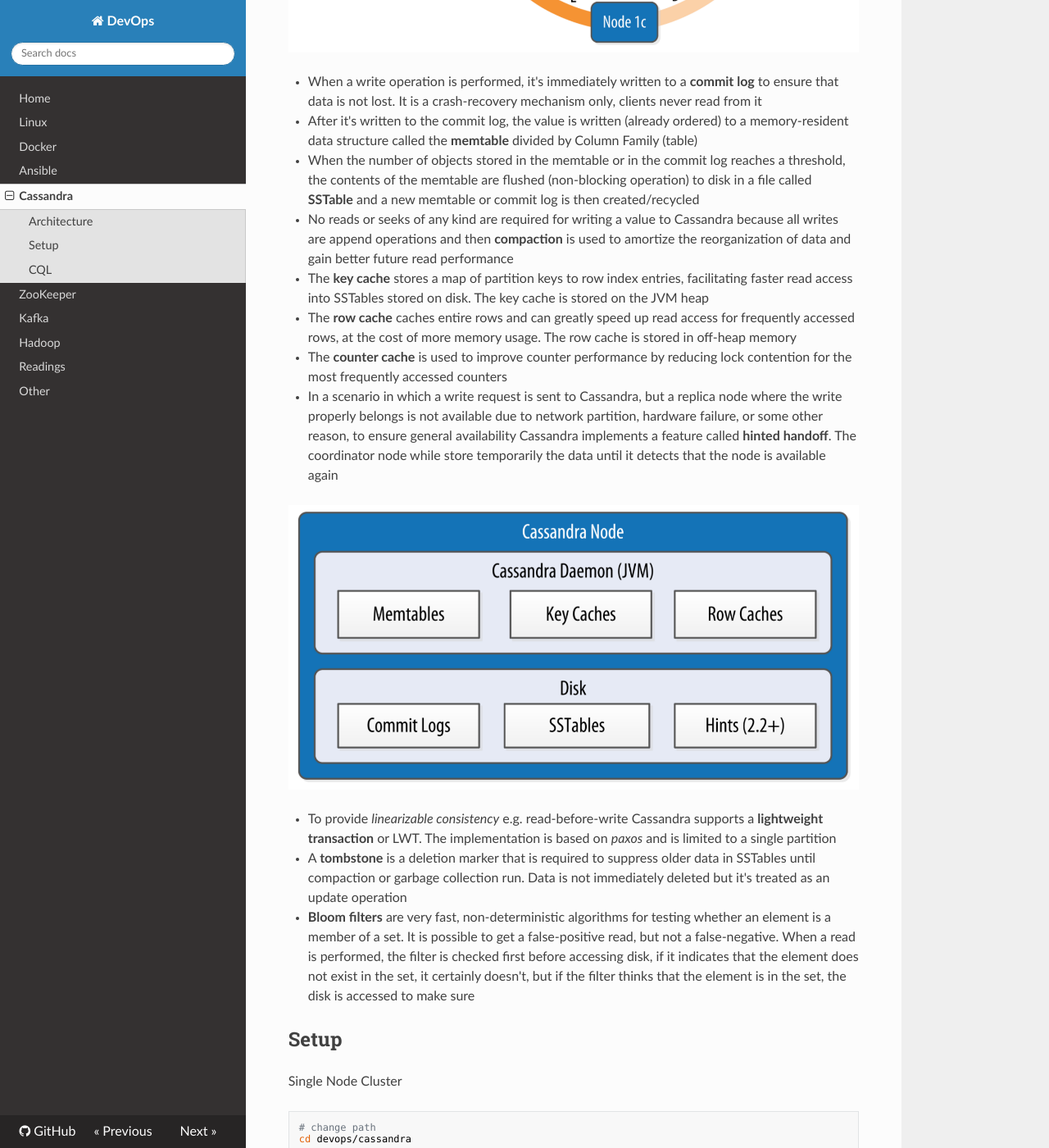
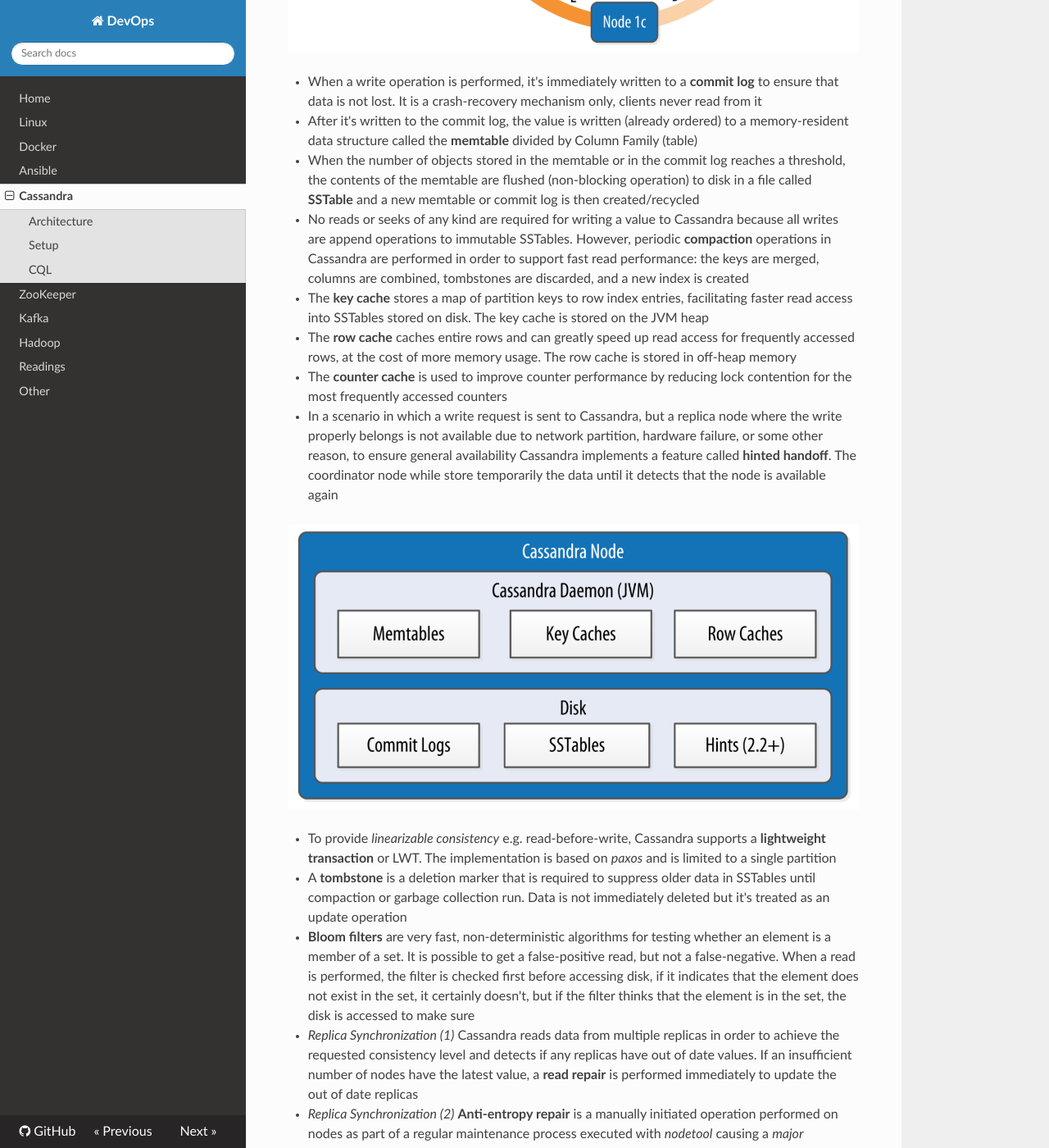
Before and after one commit to niqdev/devops, an MkDocs documentation site: the page built from docs/cassandra.md, in a window 1280 px wide and 1400 px high, scrolled down 1927 px. Shown: the whole window at 82% size. Built offline with MkDocs 1.6.1, drawn with Linux system fonts in a browser that asks for light colours; nearby versions of some CDN libraries; old or Windows-style settings are respelled for this version of MkDocs; some of the changed text lies outside the part shown.

Commit message:
doc: update cassandra architecture

```diff
--- a/docs/cassandra.md
+++ b/docs/cassandra.md
@@ -52,7 +52,7 @@ Cassandra uses a tick-tock release model, even-numbered releases are feature rel
 
 * When the number of objects stored in the memtable or in the commit log reaches a threshold, the contents of the memtable are flushed (non-blocking operation) to disk in a file called **SSTable** and a new memtable or commit log is then created/recycled
 
-* No reads or seeks of any kind are required for writing a value to Cassandra because all writes are append operations and then **compaction** is used to amortize the reorganization of data and gain better future read performance
+* No reads or seeks of any kind are required for writing a value to Cassandra because all writes are append operations to immutable SSTables. However, periodic **compaction** operations in Cassandra are performed in order to support fast read performance: the keys are merged, columns are combined, tombstones are discarded, and a new index is created
 
 * The **key cache** stores a map of partition keys to row index entries, facilitating faster read access into SSTables stored on disk. The key cache is stored on the JVM heap
 
@@ -64,11 +64,15 @@ Cassandra uses a tick-tock release model, even-numbered releases are feature rel
 
 ![cassandra-memory](img/cassandra-memory.png)
 
-* To provide *linearizable consistency* e.g. read-before-write Cassandra supports a **lightweight transaction** or LWT. The implementation is based on *paxos* and is limited to a single partition
+* To provide *linearizable consistency* e.g. read-before-write, Cassandra supports a **lightweight transaction** or LWT. The implementation is based on *paxos* and is limited to a single partition
 
 * A **tombstone** is a deletion marker that is required to suppress older data in SSTables until compaction or garbage collection run. Data is not immediately deleted but it's treated as an update operation
 
 * **Bloom filters** are very fast, non-deterministic algorithms for testing whether an element is a member of a set. It is possible to get a false-positive read, but not a false-negative. When a read is performed, the filter is checked first before accessing disk, if it indicates that the element does not exist in the set, it certainly doesn't, but if the filter thinks that the element is in the set, the disk is accessed to make sure
+
+* *Replica Synchronization (1)* Cassandra reads data from multiple replicas in order to achieve the requested consistency level and detects if any replicas have out of date values. If an insufficient number of nodes have the latest value, a **read repair** is performed immediately to update the out of date replicas
+
+* *Replica Synchronization (2)* **Anti-entropy repair** is a manually initiated operation performed on nodes as part of a regular maintenance process executed with *nodetool* causing a *major compaction* during which a node exchange *Merkle trees* with neighboring nodes
 
 ## Setup
 
```
